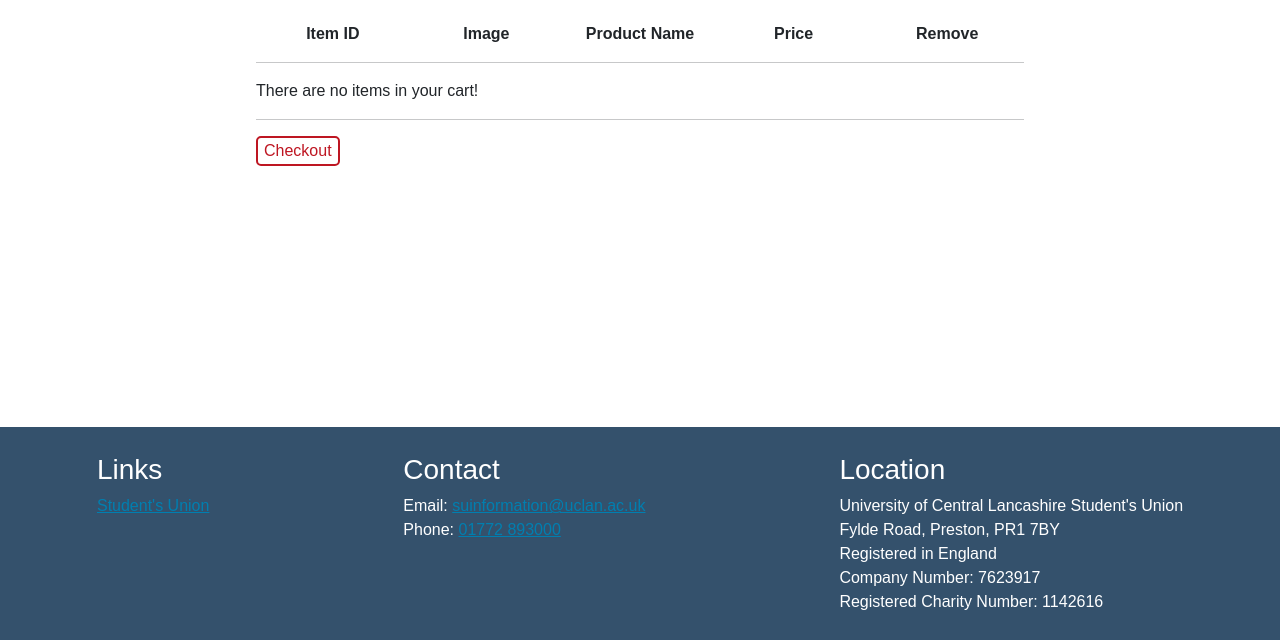
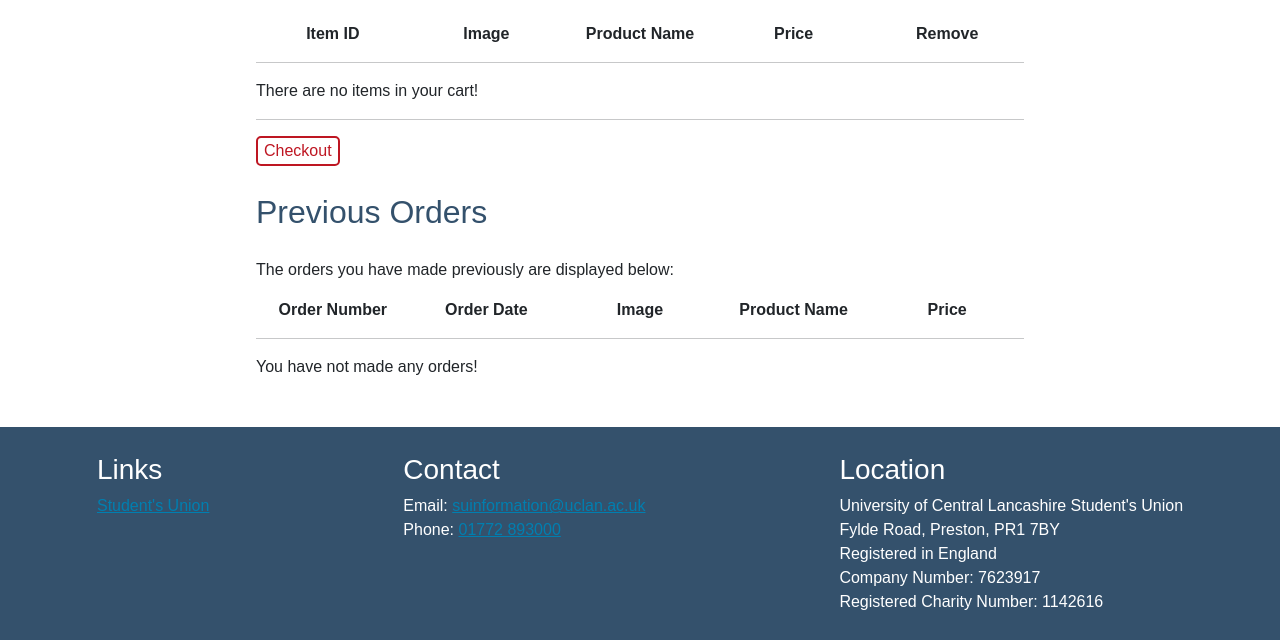
Before and after one commit to willc03/L4_Web-Technologies-Assignment-2, a PHP site: page /Pages/cart.php in a window 1280 px wide. Shown: the part 274-914 px from the top of the page. Run offline with PHP 8.4, Linux system fonts and the light colour scheme; the visitor is signed in with stand-in values (Sample User, id 1); data that the repository does not hold is empty.

Commit message:
Add a view of previous orders to extend to the final section of the marking criteria

```diff
--- a/Pages/cart.php
+++ b/Pages/cart.php
@@ -8,6 +8,7 @@
 
 <?php
     session_start();
+    require "../Scripts/Server/Database.php";
 ?>
 
 <html lang="en"> <!-- Language is specified to increase SEO. -->
@@ -68,9 +69,51 @@
                 </div>
                 <hr>
                 <?php
-                    if (isset($_SESSION["name"]))
+                    if (isset($_SESSION["name"])) // Create a checkout button if the user is logged in
                     {
                         echo '<button id="checkout" onclick="performCheckout()">Checkout</button>';
+                        // Show the user their previous orders if there is a user available
+                        echo '<h2 class="title">Previous Orders</h2>';
+                        echo '<p>The orders you have made previously are displayed below:</p>';
+                        $previous_order_statement = prepare_statement(
+                            "SELECT * FROM orders WHERE user_id = ?;",
+                            array("i", $_SESSION["id"])
+                        );
+                        echo '<div id="table" class="orders">';
+                        echo '<div class="table_row">';
+                        echo '<strong>Order Number</strong>';
+                        echo '<strong>Order Date</strong>';
+                        echo '<strong>Image</strong>';
+                        echo '<strong>Product Name</strong>';
+                        echo '<strong>Price</strong>';
+                        echo '</div><hr>';
+                        if ($previous_order_statement->num_rows < 1)
+                        {
+                            echo '<p>You have not made any orders!</p>';
+                        }
+                        else
+                        {
+                            while ($result = $previous_order_statement->fetch_assoc())
+                            {
+                                $product_ids = explode(" ", $result["product_ids"]);
+                                for ($index = 0; $index < count($product_ids); $index++)
+                                {
+                                    $product_info_statement = prepare_statement(
+                                        "SELECT product_type, colour, product_image, price FROM products INNER JOIN productTypes ON products.product_type = productTypes.productType AND products.product_id = ?",
+                                        array("i", $product_ids[$index])
+                                    );
+                                    $product_info = $product_info_statement->fetch_assoc();
+                                    echo '<div class="table_row order_row">';
+                                    echo '<p>' . $result["order_id"] . '</p>';
+                                    echo '<p>' . $result["order_date"] . '</p>';
+                                    echo '<img src="' . $product_info["product_image"] . '">';
+                                    echo '<p>' . $product_info["colour"] . " " . $product_info["product_type"] . '</p>';
+                                    echo '<p>' . $product_info["price"] . '</p>';
+                                    echo '</div>';
+                                }
+                            }
+                        }
+                        echo '</div>';
                     }
                     else
                     {
```
